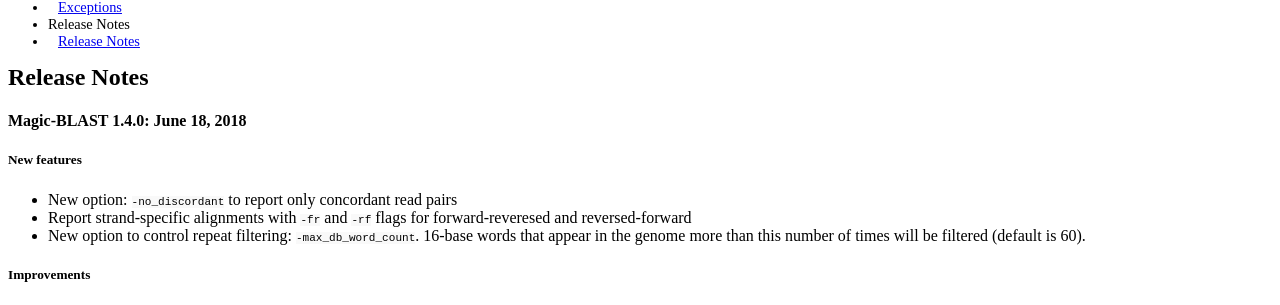
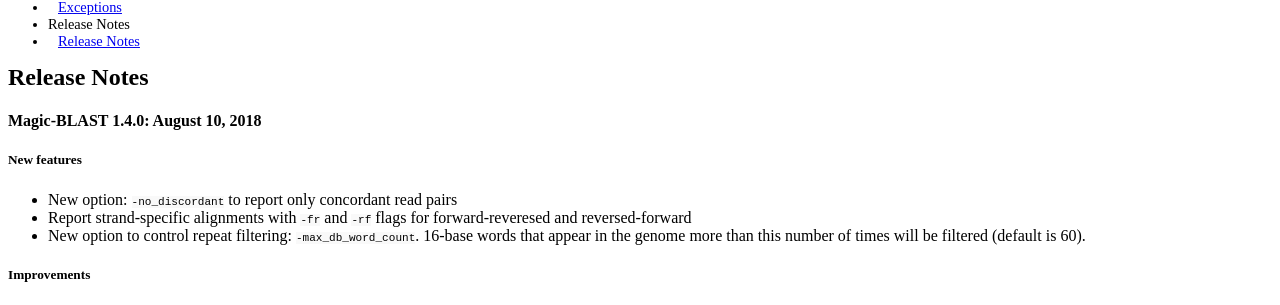
Before and after one commit to ncbi/magicblast, a Jekyll site: the page built from docs/_posts/2017-09-13-release.md, in a window 1280 px wide. Shown: the part 321-626 px from the top of the page. Built offline with Jekyll 4.4.1, drawn with Linux system fonts in a browser that asks for light colours; a style sheet for code colours, icons or effects is not loaded.

Commit message:
Fixed release date

````diff
--- a/docs/_posts/2017-09-13-release.md
+++ b/docs/_posts/2017-09-13-release.md
@@ -5,7 +5,7 @@
 order: 0
 ---
 
-#### Magic-BLAST 1.4.0: June 18, 2018
+#### Magic-BLAST 1.4.0: August 10, 2018
 
 ##### New features
 * New option: ```-no_discordant``` to report only concordant read pairs
````
